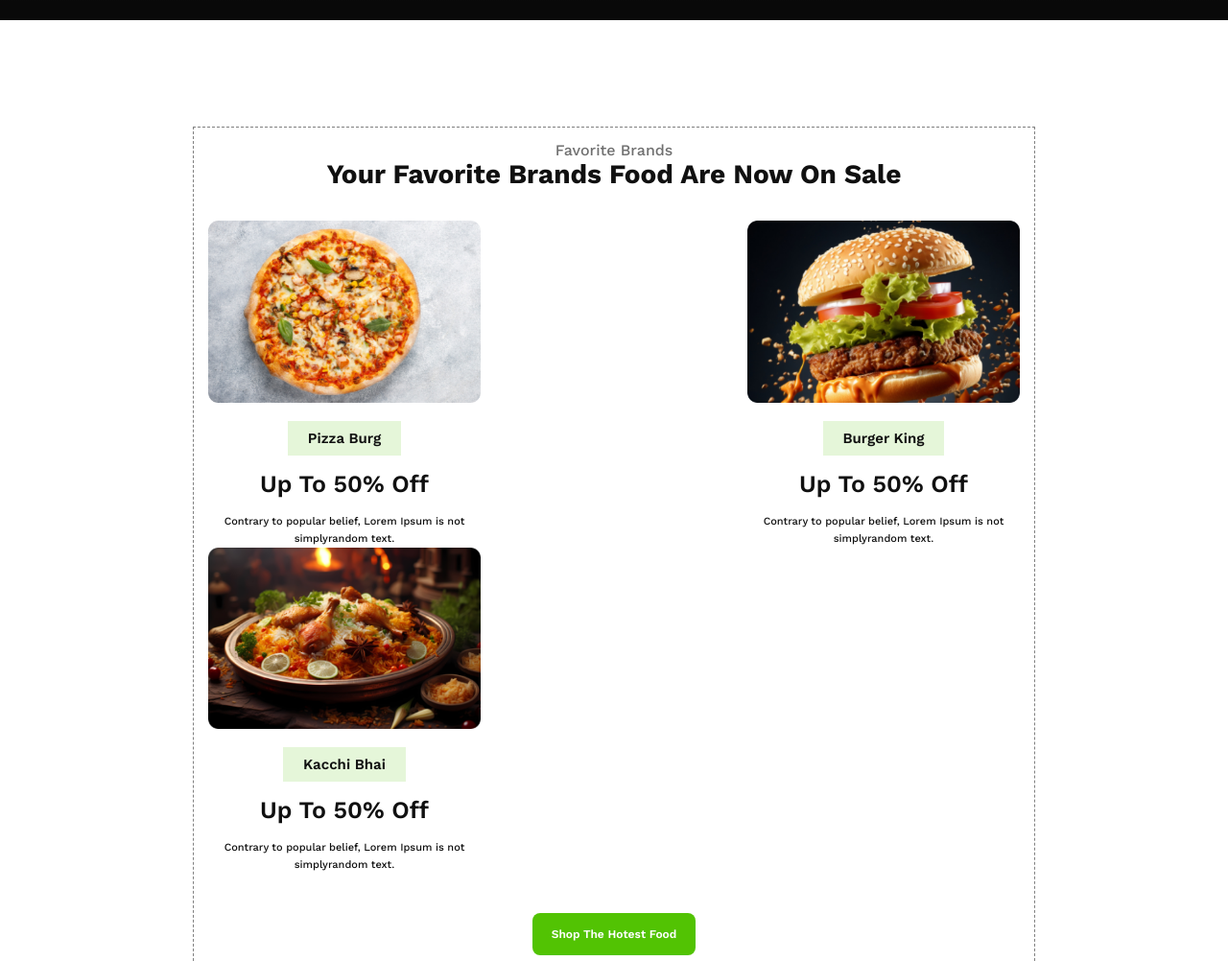
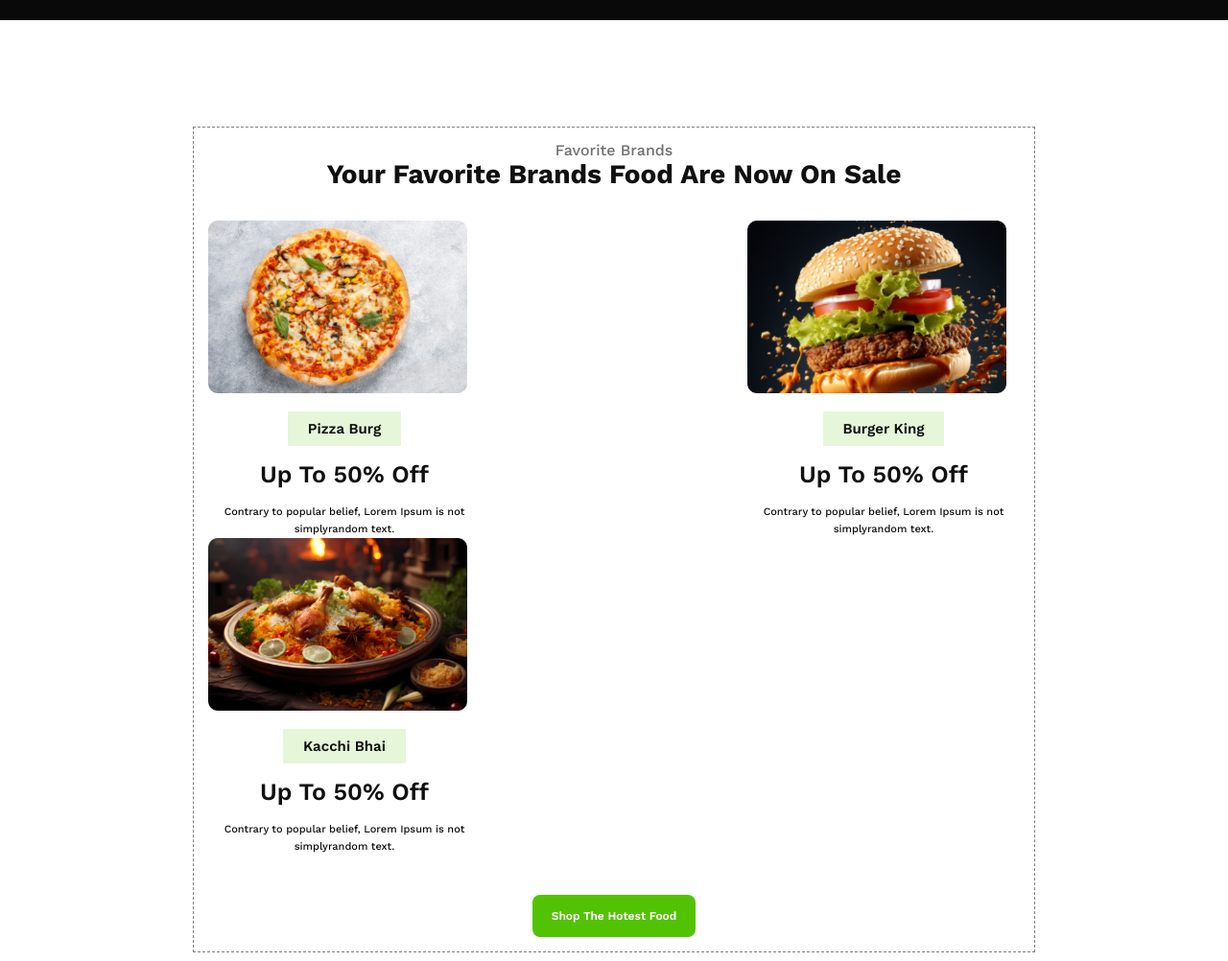
Before and after one commit to mdtanvirislamrakib/Food-Resturant, a plain HTML site: page index.html in a window 1280 px wide. Shown: the part 620-1622 px from the top of the page at 96% size. Drawn offline with nearby package versions, Linux system fonts and the light colour scheme; grey boxes are pictures that could not be loaded.

```diff
--- a/style.css
+++ b/style.css
@@ -73,6 +73,11 @@
     margin: 111px 201px 123px 201px;
     border: 1px dashed grey;
     padding: 15px;
+    display: flex;
+    flex-direction: column;
+    flex-wrap: wrap;
+    justify-content: center;
+    align-items: center;
 }
 
 #card-box .title {
@@ -112,7 +117,7 @@
     width: 284px;
 }
 .card .image-box img {
-    width: 100%;
+    width: 270px;
 }
 .card .shop {
     padding: 9px 21px 9px 21px;
```
Also changed, not shown: index.html (+0 -1 lines).
